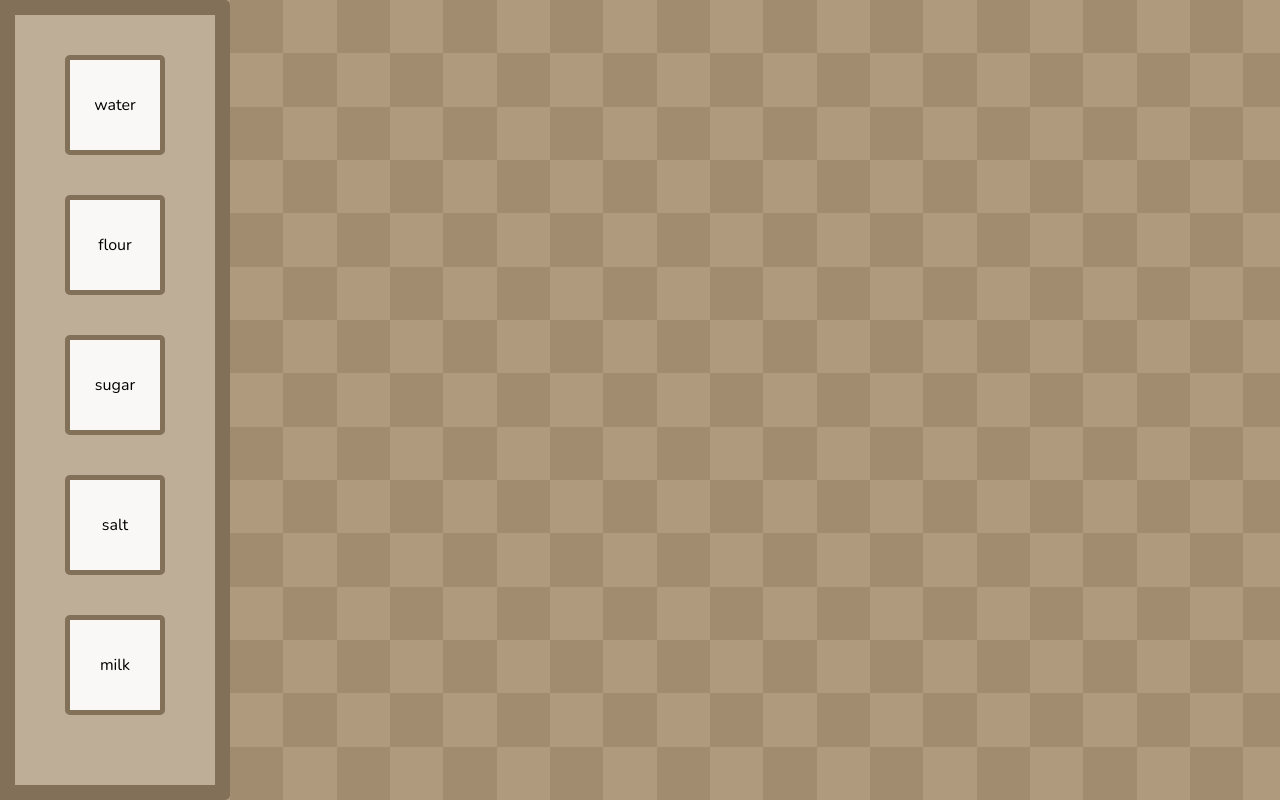
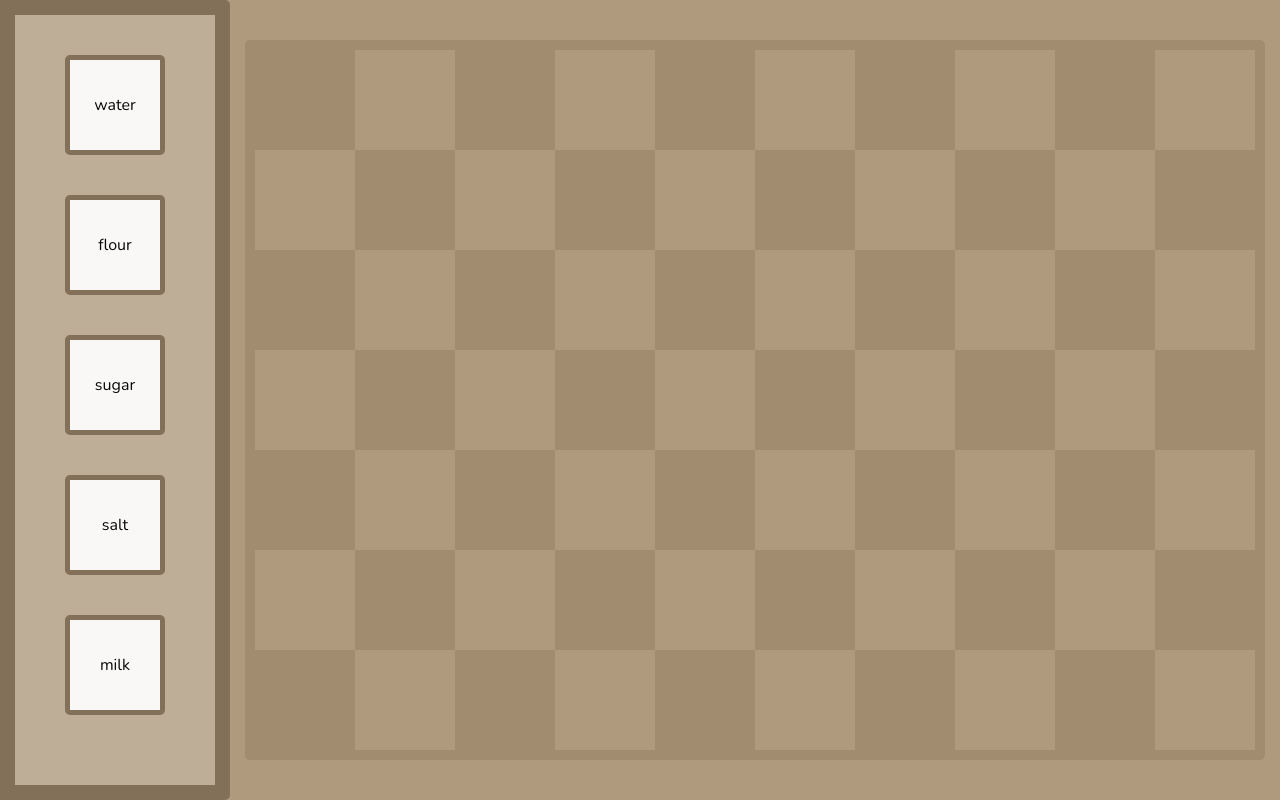
Before and after one commit to leyuh/little-chef, a React (Create React App) app: page / in a window 1280 px wide. Built offline with nearby package versions, Linux system fonts and the light colour scheme.

Commit message:
revamp place system

```diff
--- a/src/App.js
+++ b/src/App.js
@@ -1,5 +1,6 @@
 import { useState, useEffect } from "react";
 
+import './styles/Colors.css';
 import './styles/App.css';
 
 import Kitchen from './pages/Kitchen.js';
@@ -20,6 +21,9 @@ function App() {
     console.log(selectedIngredient);
   }, [selectedIngredient])
 
+  const [mousePos, setMousePos] = useState({});
+
+
   return (
     <div id="app">
       <Kitchen
--- a/src/components/Checkerboard.js
+++ b/src/components/Checkerboard.js
@@ -1,26 +1,58 @@
 import "../styles/Checkerboard.css";
+
+import { useRef, useEffect, useState } from "react";
+
+import { TILE_SIZE } from "../modules/configs.js";
+import { BORDER_WIDTH } from "../modules/configs.js";
 
 const Checkerboard = (props) => {
     const {
-        width,
-        height,
-        colorA,
-        colorB
+        areaRef,
+        selectedIngredient,
+        setSelectedIngredient
     } = props;
 
-    return <div className="checkerboard">
-        {[...Array(height)].map((row, i) => {
-            return <div className="row" key={i} style={{
-                "height": `${100/height}vh`,
-                "width": `calc(${100/height}vh * ${width})`
-            }}>
-                {[...Array(width)].map((col, j) => {
-                    return <div className="tile" key={j} style={{
-                        "width": `${100/height}vh`,
-                        "backgroundColor": (i+j)%2 === 0 ? colorA : colorB
-                    }}/>
-                })}
-            </div>
+
+    const [tileCountX, setTileCountX] = useState(0);
+    const [tileCountY, setTileCountY] = useState(0);
+
+
+    useEffect(() => {
+
+        let boardWidth = areaRef.current?.offsetWidth;
+        let boardHeight = areaRef.current?.offsetHeight;
+
+        setTileCountX(Math.floor((boardWidth - BORDER_WIDTH*2)/TILE_SIZE));
+        setTileCountY(Math.floor((boardHeight - BORDER_WIDTH*2)/TILE_SIZE));
+
+    }, [])
+
+    return <div className="checkerboard border2" style={{
+        width: `${tileCountX*TILE_SIZE}px`,
+        height: `${tileCountY*TILE_SIZE}px`,
+        borderWidth: `${BORDER_WIDTH}px`,
+        left: `calc(50% - ${tileCountX*TILE_SIZE/2}px - ${BORDER_WIDTH}px)`,
+        top: `calc(50% - ${tileCountY*TILE_SIZE/2}px - ${BORDER_WIDTH}px)`,
+        gridTemplateColumns: `repeat(${tileCountX}, ${TILE_SIZE}px)`,
+        gridTemplateRows: `repeat(${tileCountY}, ${TILE_SIZE}px)`
+    }}>
+        {[...Array(tileCountY)].map((val, x) => {
+            return [...Array(tileCountX)].map((val, y) => {
+                return <div
+                    className={`tile ${selectedIngredient ? `selectable` : ``} ${(x+y)%2 === 0 ? `bg2` : `bg3`}`}
+                    id={`${x}-${y}`}
+                    key={`${x}-${y}`}
+                    style={{
+                        height: `${TILE_SIZE}px`,
+                        width: `${TILE_SIZE}px`
+                    }}
+                    onClick={(e) => {
+                        if (selectedIngredient) {
+                            setSelectedIngredient(null);
+                        }
+                    }}
+                />
+            })
         })}
     </div>
 }
--- /dev/null
+++ b/src/modules/configs.js
@@ -0,0 +1,3 @@
+// CHECKERBOARD
+export const TILE_SIZE = 100;
+export const BORDER_WIDTH = 10;
--- a/src/pages/Kitchen.js
+++ b/src/pages/Kitchen.js
@@ -1,4 +1,4 @@
-import { useState, useEffect } from "react";
+import { useState, useEffect, useRef } from "react";
 
 import "../styles/Kitchen.css";
 
@@ -12,29 +12,15 @@ const Kitchen = (props) => {
     } = props;
 
     const [workspaceIngredients, setWorkspaceIngredients] = useState([]);
+    const workspaceRef = useRef(null);
 
-    const placeIngredient = (ingredient, e) => {
-        console.log(e.clientX, e.clientY);
+    return <div id="kitchen" className="page bg3">
 
-        let newWorkspaceIngredient = {
-            "name": ingredient,
-            "posX": e.clientX - 230 - 55,
-            "posY": e.clientY - 55,
-            "index": workspaceIngredients.length
-        }
-
-        setWorkspaceIngredients(prev => [...prev, newWorkspaceIngredient]);
-
-        setSelectedIngredient(null);
-    }
-
-    return <div id="kitchen" className="page">
-
-        <div id="ingredients-div">
+        <div id="ingredients-div" className="bg4 border1">
             <ul id="ingredients-list">
                 {ingredients.map((ingredient, i) => {
                     return <li className="ingredient-li" key={i}>
-                        <button className="ingredient" onClick={() => {
+                        <button className="ingredient bg5 border1 text0" onClick={() => {
                             setSelectedIngredient(prev => prev === ingredient ? null : ingredient);
                         }}>
                             {ingredient}
@@ -44,32 +30,12 @@ const Kitchen = (props) => {
             </ul>
         </div>
 
-        <div id="workspace" onClick={(e) => {
-            if (selectedIngredient) {
-                placeIngredient(selectedIngredient, e);
-            }
-        }}>
+        <div id="workspace" ref={workspaceRef}>
             <Checkerboard
-                width={20}
-                height={15}
-                colorA="rgb(162, 140, 111)"
-                colorB="rgb(175, 154, 126)"
+                areaRef={workspaceRef}
+                selectedIngredient={selectedIngredient}
+                setSelectedIngredient={setSelectedIngredient}
             />
-
-            <div id="workspace-ingredients-div">
-                {workspaceIngredients.map((ingredient, i) => {
-                    return <div className="ingredient" id={`ing-${ingredient.index}`} key={i} style={{
-                        "left": `${ingredient.posX}px`,
-                        "top": `${ingredient.posY}px`,
-                    }} onClick={() => {
-                        setWorkspaceIngredients(prev => prev.filter(ing => ing !== ingredient));
-
-                        setSelectedIngredient(prev => prev === ingredient.name ? null : ingredient.name);
-                    }}>
-                        <h1>{ingredient.name}</h1>
-                    </div>
-                })}
-            </div>
         </div>
 
     </div>
--- a/src/styles/Checkerboard.css
+++ b/src/styles/Checkerboard.css
@@ -1,15 +1,30 @@
 .checkerboard {
     position: absolute;
-    height: 100%;
-    width: 100%;
     left: 0px;
     top: 0px;
+    background-color: red;
+    gap: 0px;
+    display: grid;
+    margin-left: auto;
+    margin-right: auto;
+    border-radius: 5px;
     overflow: hidden;
+    border-style: solid;
+    z-index: 0;
 }
 
 .tile {
-    height: 100%;
     border: 0px;
+    position: relative;
+    left: 0px;
+    top: 0px;
     display: inline-block;
     margin: 0px;
+    box-sizing: border-box;
+    z-index: 0;
 }
+
+.selectable:hover {
+    border: 10px solid rgb(250, 248, 246);
+    cursor: grab;
+}
--- /dev/null
+++ b/src/styles/Colors.css
@@ -0,0 +1,29 @@
+:root {
+    --color0: rgb(9, 9, 8);
+    --color1: rgb(131, 112, 88);
+    --color2: rgb(162, 140, 111);
+    --color3: rgb(175, 154, 126);
+    --color4: rgb(190, 173, 151);
+    --color5: rgb(250, 248, 246);
+}
+
+.bg0 { background-color: var(--color0); }
+.bg1 { background-color: var(--color1); }
+.bg2 { background-color: var(--color2); }
+.bg3 { background-color: var(--color3); }
+.bg4 { background-color: var(--color4); }
+.bg5 { background-color: var(--color5); }
+
+.border0 { border-color: var(--color0); }
+.border1 { border-color: var(--color1); }
+.border2 { border-color: var(--color2); }
+.border3 { border-color: var(--color3); }
+.border4 { border-color: var(--color4); }
+.border5 { border-color: var(--color5); }
+
+.text0 { color: var(--color0); }
+.text1 { color: var(--color1); }
+.text2 { color: var(--color2); }
+.text3 { color: var(--color3); }
+.text4 { color: var(--color4); }
+.text5 { color: var(--color5); }
--- a/src/styles/Kitchen.css
+++ b/src/styles/Kitchen.css
@@ -1,17 +1,15 @@
-#kitchen {
-    background-color: rgb(175, 154, 126);
-}
 
 #ingredients-div {
     height: calc(100% - 30px);
     width: 200px;
-    background-color: rgb(190, 173, 151);
     position: absolute;
     left: 0px;
     top: 0px;
-    border: 15px solid rgb(131, 112, 88);
+    border-width: 15px;
+    border-style: solid;
     border-top-right-radius: 5px;
     border-bottom-right-radius: 5px;
+    z-index: 2;
 }
 
 #ingredients-list {
@@ -40,7 +38,7 @@
 #workspace {
     width: calc(100% - 230px);
     height: 100%;
-    position: absolute;
+    position: relative;
     left: 230px;
     top: 0px;
 }
@@ -59,8 +57,8 @@
     position: absolute;
     display: block;
     border-radius: 5px;
-    border: 5px solid rgb(131, 112, 88);
-    background-color: rgb(250, 248, 246);
+    border-width: 5px;
+    border-style: solid;
     overflow: hidden;
     display: flex;
     justify-content: center;
```
